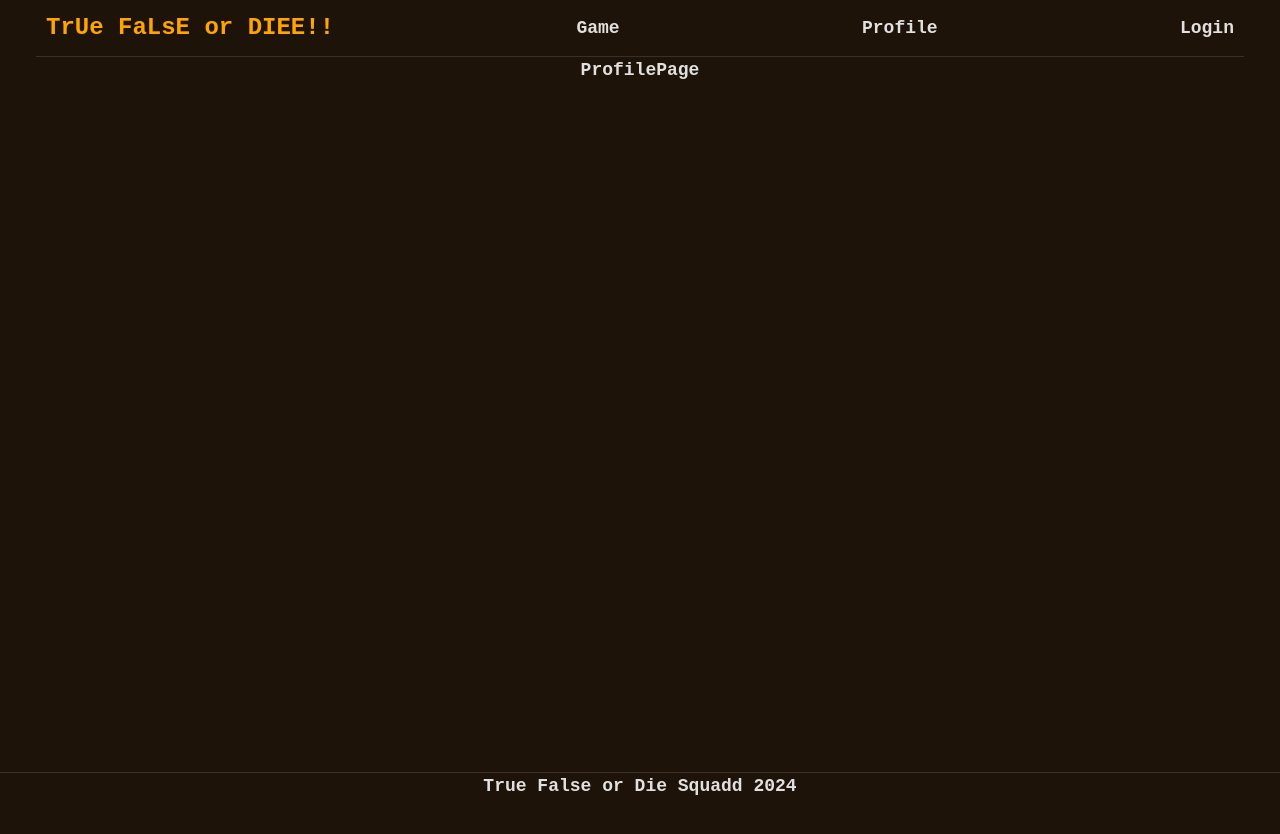
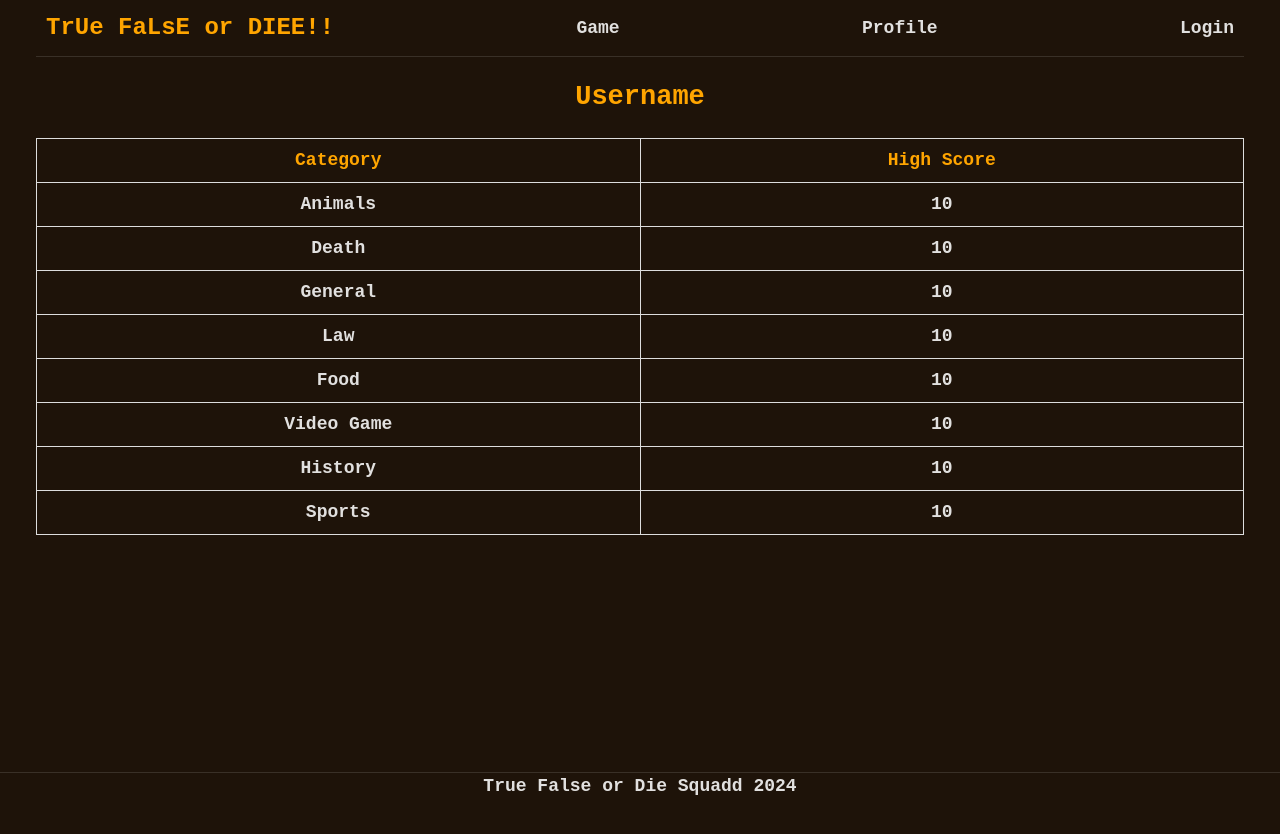
Before and after one commit to henrythedrip/final-project, a React (Vite) app in the folder client/: page / in a window 1280 px wide. Both pictures are taken after a click on the element "Profile". Built offline with nearby package versions, Linux system fonts and the light colour scheme.

Commit message:
added a profile page setup

```diff
--- a/client/src/pages/ProfilePage.jsx
+++ b/client/src/pages/ProfilePage.jsx
@@ -2,7 +2,50 @@ import React from 'react'
 
 const ProfilePage = () => {
     return (
-        <div>ProfilePage</div>
+        <div>
+            <h2 className='profile-username'>Username</h2>
+            <table className='score-table'>
+                <tr>
+                    <th>Category</th>
+                    <th>High Score</th>
+                </tr>
+                <tr>
+                    <td>Animals</td>
+                    <td>10</td>
+                </tr>
+                <tr>
+                    <td>Death</td>
+                    <td>10</td>
+                </tr>
+                <tr>
+                    <td>General</td>
+                    <td>10</td>
+                </tr>
+                <tr>
+                    <td>Law</td>
+                    <td>10</td>
+                </tr>
+                <tr>
+                    <td>Food</td>
+                    <td>10</td>
+                </tr>
+                <tr>
+                    <td>Video Game</td>
+                    <td>10</td>
+                </tr>
+                <tr>
+                    <td>History</td>
+                    <td>10</td>
+                </tr>
+                <tr>
+                    <td>Sports</td>
+                    <td>10</td>
+                </tr>
+
+            </table>
+
+
+        </div>
     )
 }
 
```
